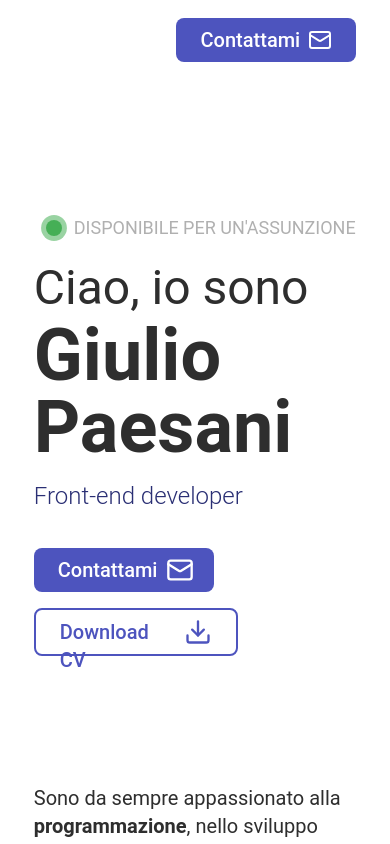
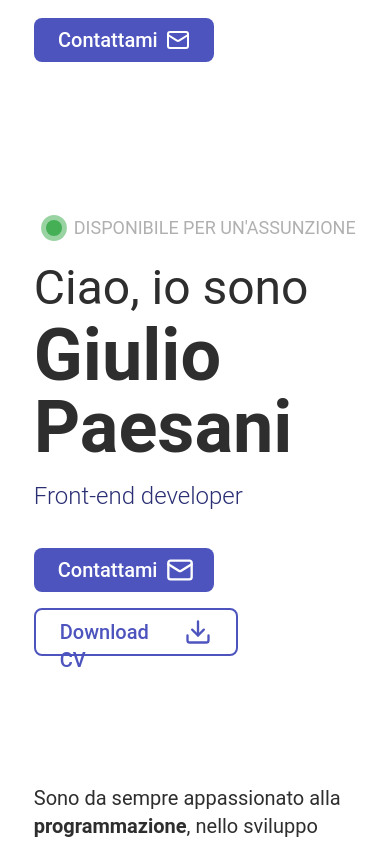
Before and after one commit to GiulioPaesani/giuliopaesani.it, a React (Create React App) app: page / in a window 390 px wide. Shown: the top 844 px of the page. Built offline with nearby package versions, Linux system fonts and the light colour scheme.

Commit message:
Fix  responsive

```diff
--- a/src/components/Navbar/index.tsx
+++ b/src/components/Navbar/index.tsx
@@ -5,7 +5,7 @@ const Navbar = () => {
 	return (
 		<div className='w-full h-20 flex items-center sticky top-0 bg-neutral-50/80 z-50'>
 			<NavbarOptions />
-			<ContactMeButton className='ml-auto lg:ml-12' side='right' />
+			<ContactMeButton className='mr-auto sm:mr-0 sm:ml-auto lg:ml-12' side='right' />
 		</div>
 	);
 };
--- a/src/components/Social/SocialCard.tsx
+++ b/src/components/Social/SocialCard.tsx
@@ -18,7 +18,7 @@ const SocialCard = ({ icon, name, subTitle, link }: SocialCardProps) => {
 					<img src={`./icons/${icon}`} alt={name} className='size-8' />
 					<span className='text-neutral-50 text-xl font-light ml-4'>{name}</span>
 				</div>
-				{subTitle && <div className='text-xl smtext-2xl font-medium text-neutral-50 mt-3'>{!isCopied ? subTitle : 'Email copiata'}</div>}
+				{subTitle && <div className='hidden sm:block text-2xl font-medium text-neutral-50 mt-3'>{!isCopied ? subTitle : 'Email copiata'}</div>}
 			</div>
 			<Button
 				type='tertiary'
```
